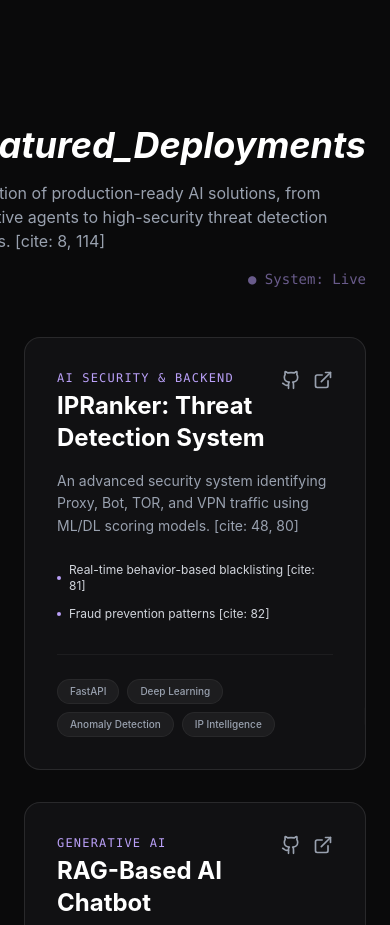
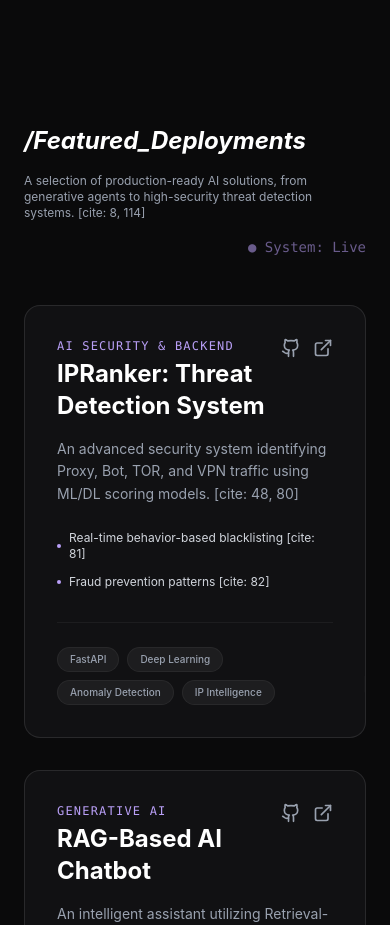
Before and after one commit to Kamlesh-Kumar-ai/kamlesh.AI-portfolio, a React (Vite) app: page / in a window 390 px wide. Shown: the part 4100-5025 px from the top of the page. Built offline with nearby package versions, Linux system fonts and the light colour scheme.

Commit message:
Make projects heading and description responsive for mobile

```diff
--- a/src/components/Projects.jsx
+++ b/src/components/Projects.jsx
@@ -44,8 +44,8 @@ export default function ProjectSection() {
       <div className="max-w-7xl mx-auto">
         <div className="flex flex-col md:flex-row justify-between items-end mb-12 gap-4">
           <div>
-            <h2 className="text-4xl font-bold text-white mb-4 italic">/Featured_Deployments</h2>
-            <p className="text-gray-400 max-w-lg">
+            <h2 className="text-2xl sm:text-3xl md:text-4xl font-bold text-white mb-4 italic">/Featured_Deployments</h2>
+            <p className="text-xs sm:text-sm md:text-base text-gray-400 max-w-lg">
               A selection of production-ready AI solutions, from generative agents to high-security threat detection systems. [cite: 8, 114]
             </p>
           </div>
```
